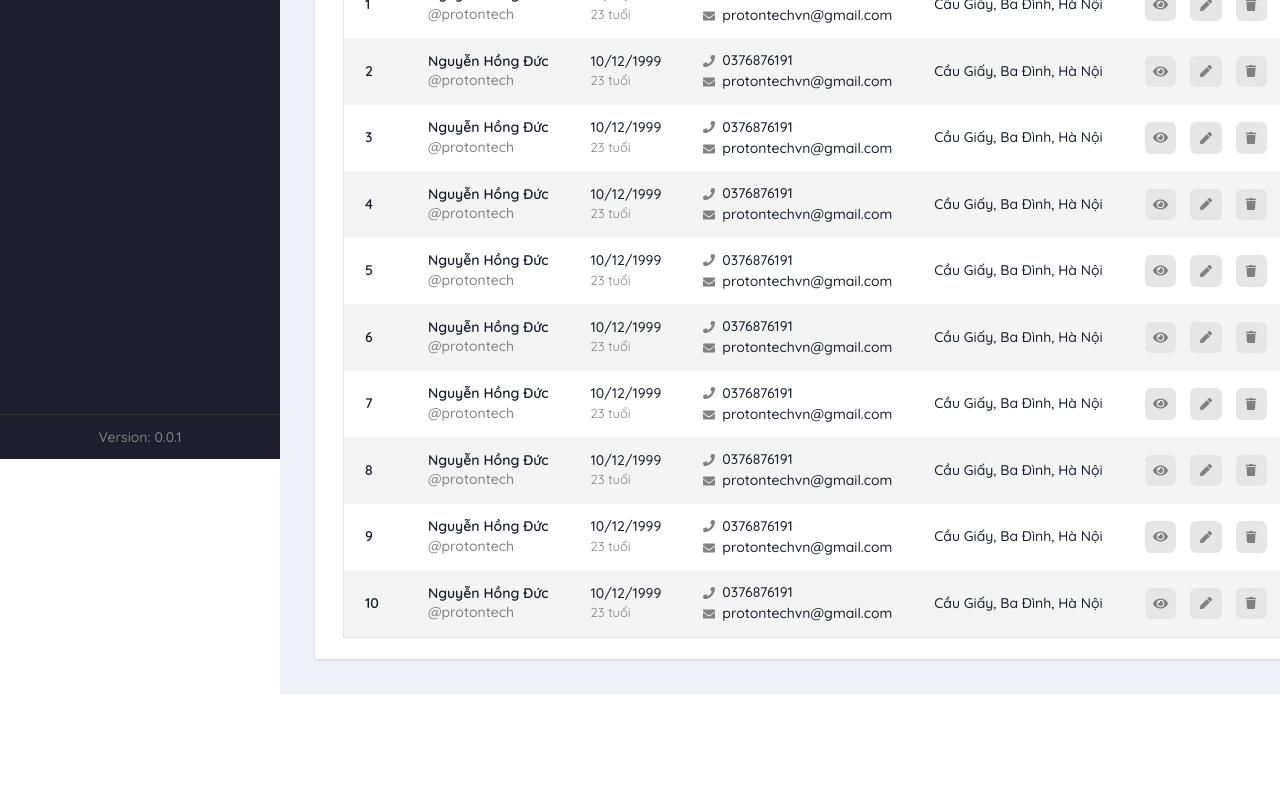
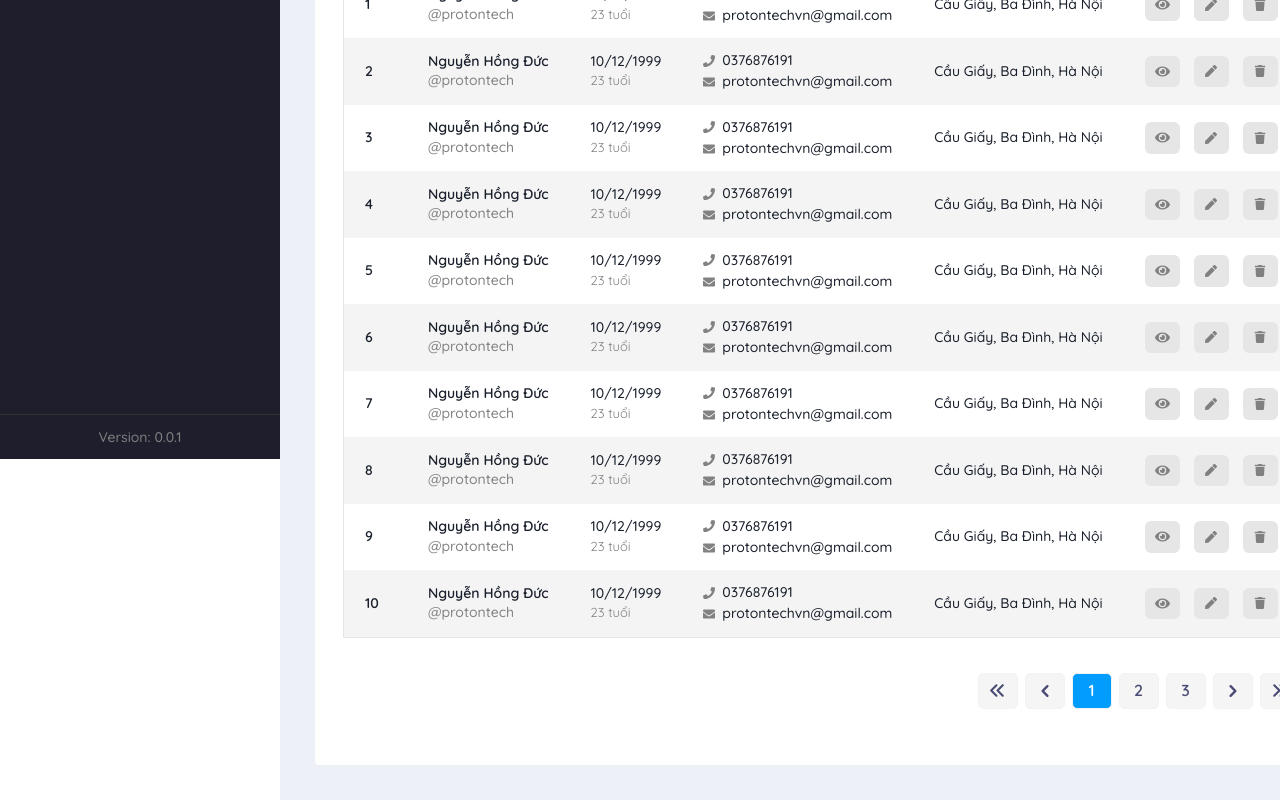
Before and after one commit to ducnguyenhong/base-react-cms, a React (Create React App) app: page /users/1 in a window 1280 px wide. Shown: the part 341-1141 px from the top of the page. Before the commit the page ends 1035 px from the top, so only its background shows below. Built offline with nearby package versions, Linux system fonts and the light colour scheme.

Commit message:
Add component Pagination

```diff
--- a/src/App.js
+++ b/src/App.js
@@ -16,7 +16,7 @@ const App = () => {
         <main style={{ width: '100%' }}>
           <Header />
           <Box bgColor="#EEF0F8" p={10}>
-            <Box bgColor="#FFF" boxShadow="base" minH="calc(100vh - 134px)" borderRadius={4}>
+            <Box bgColor="#FFF" minH="calc(100vh - 134px)" borderRadius={4}>
               <Section />
               <Box px={8} py={6}>
                 <AppRoute />
--- a/src/components/table-control/action/subs/action-delete.js
+++ b/src/components/table-control/action/subs/action-delete.js
@@ -27,7 +27,7 @@ const ActionDelete = (props) => {
       <Button
         bgColor="#e6e6e6"
         borderRadius={6}
-        w={9}
+        w={10}
         h={9}
         p={0}
         minW={0}
--- a/src/components/table-control/action/subs/action-edit.js
+++ b/src/components/table-control/action/subs/action-edit.js
@@ -11,7 +11,7 @@ const ActionEdit = (props) => {
       <Flex
         bgColor="#e6e6e6"
         borderRadius={6}
-        w={9}
+        w={10}
         h={9}
         align="center"
         justify="center"
--- a/src/components/table-control/action/subs/action-view.js
+++ b/src/components/table-control/action/subs/action-view.js
@@ -11,7 +11,7 @@ const ActionView = (props) => {
       <Flex
         bgColor="#e6e6e6"
         borderRadius={6}
-        w={9}
+        w={10}
         h={9}
         align="center"
         justify="center"
--- a/src/components/table-control/index.js
+++ b/src/components/table-control/index.js
@@ -1,5 +1,6 @@
 import Action from './action';
 import ButtonCreate from './button-create';
+import Pagination from './pagination';
 import Search from './search';
 
-export { Search, ButtonCreate, Action };
+export { Search, ButtonCreate, Action, Pagination };
--- /dev/null
+++ b/src/components/table-control/pagination/index.js
@@ -0,0 +1,3 @@
+import Pagination from './pagination';
+
+export default Pagination;
--- /dev/null
+++ b/src/components/table-control/pagination/pagination.js
@@ -0,0 +1,179 @@
+import { Button, Flex, Icon, Text } from '@chakra-ui/react';
+import PropTypes from 'prop-types';
+import { memo, useCallback, useMemo } from 'react';
+import { HiChevronDoubleLeft, HiChevronDoubleRight, HiChevronLeft, HiChevronRight } from 'react-icons/hi';
+
+const Pagination = (props) => {
+  const { allPage, currentPage, onChange } = props;
+
+  const onPrev = useCallback(() => {
+    if (currentPage < 2) {
+      return;
+    }
+    onChange(currentPage - 1);
+  }, [currentPage, onChange]);
+
+  const onPrevAll = useCallback(() => {
+    if (currentPage === 1) {
+      return;
+    }
+    onChange(1);
+  }, [currentPage, onChange]);
+
+  const onNext = useCallback(() => {
+    if (currentPage > allPage - 1) {
+      return;
+    }
+    onChange(currentPage + 1);
+  }, [allPage, currentPage, onChange]);
+
+  const onNextAll = useCallback(() => {
+    if (currentPage === allPage) {
+      return;
+    }
+    onChange(allPage);
+  }, [allPage, currentPage, onChange]);
+
+  const onChangePage = useCallback(
+    (page) => {
+      if (currentPage === page) {
+        return;
+      }
+      onChange(page);
+    },
+    [currentPage, onChange]
+  );
+
+  const displayPages = useMemo(() => {
+    if (currentPage < 3) {
+      return [1, 2, 3];
+    }
+    if (currentPage >= allPage) {
+      return [allPage - 2, allPage - 1, allPage];
+    }
+    return [currentPage - 1, currentPage, currentPage + 1];
+  }, [allPage, currentPage]);
+
+  return (
+    <Flex gap={2} align="center">
+      <Button
+        minW={0}
+        w="40px"
+        h="36px"
+        bgColor="#f5f5f5"
+        border="1px solid #f2f2f2"
+        _hover={{ bgColor: '#009dff' }}
+        transitionDuration="300ms"
+        disabled={currentPage === 1}
+        data-group
+        onClick={onPrevAll}
+      >
+        <Icon
+          as={HiChevronDoubleLeft}
+          fontSize={21}
+          color="#494B74"
+          transitionDuration="300ms"
+          _groupHover={{ color: '#FFF' }}
+        />
+      </Button>
+
+      <Button
+        minW={0}
+        w="40px"
+        h="36px"
+        bgColor="#f5f5f5"
+        border="1px solid #f2f2f2"
+        _hover={{ bgColor: '#009dff' }}
+        transitionDuration="300ms"
+        data-group
+        disabled={currentPage < 2}
+        onClick={onPrev}
+      >
+        <Icon
+          as={HiChevronLeft}
+          fontSize={24}
+          color="#494B74"
+          transitionDuration="300ms"
+          _groupHover={{ color: '#FFF' }}
+        />
+      </Button>
+
+      {displayPages.map((item) => (
+        <Button
+          key={item}
+          minW={0}
+          w="40px"
+          h="36px"
+          bgColor={currentPage === item ? '#009dff' : '#f5f5f5'}
+          border="1px solid #f2f2f2"
+          _hover={{ bgColor: '#009dff' }}
+          transitionDuration="300ms"
+          data-group
+          disabled={currentPage === item}
+          onClick={() => onChangePage(item)}
+        >
+          <Text
+            fontWeight={600}
+            fontSize={16}
+            as="span"
+            color={currentPage === item ? '#FFF' : '#494B74'}
+            transitionDuration="300ms"
+            _groupHover={{ color: '#FFF' }}
+          >
+            {item}
+          </Text>
+        </Button>
+      ))}
+
+      <Button
+        minW={0}
+        w="40px"
+        h="36px"
+        bgColor="#f5f5f5"
+        border="1px solid #f2f2f2"
+        _hover={{ bgColor: '#009dff' }}
+        transitionDuration="300ms"
+        data-group
+        disabled={currentPage > allPage - 1}
+        onClick={onNext}
+      >
+        <Icon
+          as={HiChevronRight}
+          fontSize={24}
+          color="#494B74"
+          transitionDuration="300ms"
+          _groupHover={{ color: '#FFF' }}
+        />
+      </Button>
+
+      <Button
+        minW={0}
+        w="40px"
+        h="36px"
+        bgColor="#f5f5f5"
+        border="1px solid #f2f2f2"
+        _hover={{ bgColor: '#009dff' }}
+        transitionDuration="300ms"
+        data-group
+        disabled={currentPage === allPage}
+        onClick={onNextAll}
+      >
+        <Icon
+          as={HiChevronDoubleRight}
+          fontSize={21}
+          color="#494B74"
+          transitionDuration="300ms"
+          _groupHover={{ color: '#FFF' }}
+        />
+      </Button>
+    </Flex>
+  );
+};
+
+Pagination.propTypes = {
+  onChange: PropTypes.func.isRequired, // (page: number) => void
+  currentPage: PropTypes.number.isRequired,
+  allPage: PropTypes.number.isRequired
+};
+
+export default memo(Pagination);
--- a/src/layouts/header/header.js
+++ b/src/layouts/header/header.js
@@ -4,7 +4,18 @@ import BreadCrumb from './breadcrumb';
 
 const Header = () => {
   return (
-    <Flex pos="sticky" top={0} left={0} bg="#FFF" w="full" h="64px" boxShadow="base" px={10} align="center">
+    <Flex
+      pos="sticky"
+      top={0}
+      left={0}
+      bg="#FFF"
+      zIndex={100}
+      w="full"
+      h="64px"
+      boxShadow="0 1px 3px 0 rgba(0, 0, 0, 0.02),0 1px 2px 0 rgba(0, 0, 0, 0.06)"
+      px={10}
+      align="center"
+    >
       <BreadCrumb />
     </Flex>
   );
--- a/src/layouts/section/section.js
+++ b/src/layouts/section/section.js
@@ -13,7 +13,7 @@ const Section = () => {
   }
 
   return (
-    <Flex h={16} w="full" borderBottom="1px solid #d9d9d9" px={8} align="center">
+    <Flex h={16} w="full" borderBottom="1px solid #e6e6e6" px={8} align="center">
       <Heading as="h3" fontSize={15} textTransform="uppercase">
         {currentRoute.title}
       </Heading>
--- a/src/layouts/sidebar/sidebar.js
+++ b/src/layouts/sidebar/sidebar.js
@@ -26,7 +26,7 @@ const Sidebar = () => {
       color="#f2f2f2"
       transitionDuration="300ms"
     >
-      <Flex h="64px" w="full" bgColor="main.2" align="center" px={showSidebar ? 5 : 8}>
+      <Flex h="64px" w="full" bgColor="main.2" align="center" px={5} justify="center">
         {showSidebar && (
           <Link to="/" style={{ width: '100%', height: '100%' }}>
             <Flex align="center" justify="center" gap={3} h="full">
--- a/src/pages/user/list/table/user-table.js
+++ b/src/pages/user/list/table/user-table.js
@@ -1,6 +1,6 @@
-import { Box, Text } from '@chakra-ui/react';
+import { Box, Flex, Text } from '@chakra-ui/react';
 import Table from 'components/table';
-import { Action } from 'components/table-control';
+import { Action, Pagination } from 'components/table-control';
 import { memo, useCallback } from 'react';
 import { Link } from 'react-router-dom';
 import BirthDate from './custom-field/birth-date';
@@ -76,6 +76,9 @@ const UserTable = () => {
         renderItem={renderItem}
         renderAction={(item) => <Action item={item} route="users" />}
       />
+      <Flex justify="flex-end" my={10}>
+        <Pagination allPage={3} currentPage={1} onChange={() => {}} />
+      </Flex>
     </Box>
   );
 };
```
